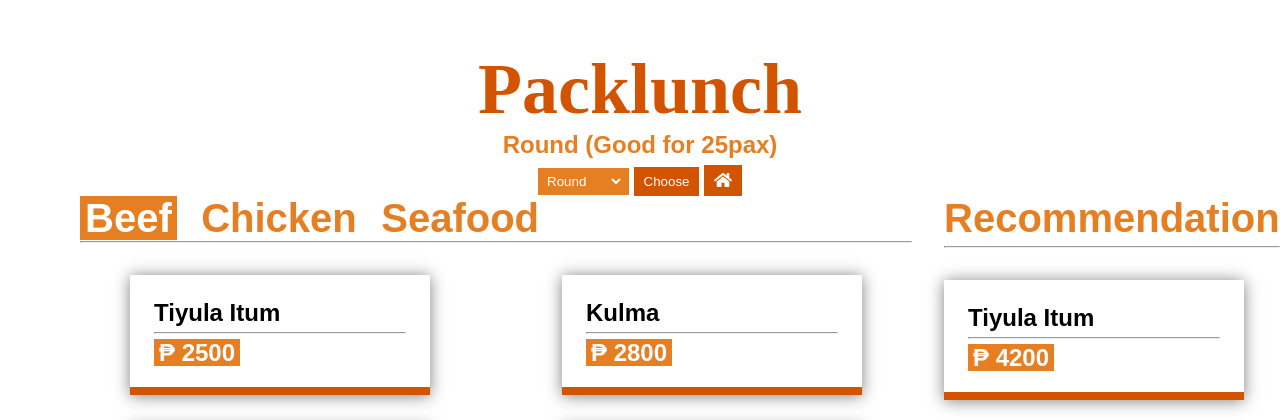
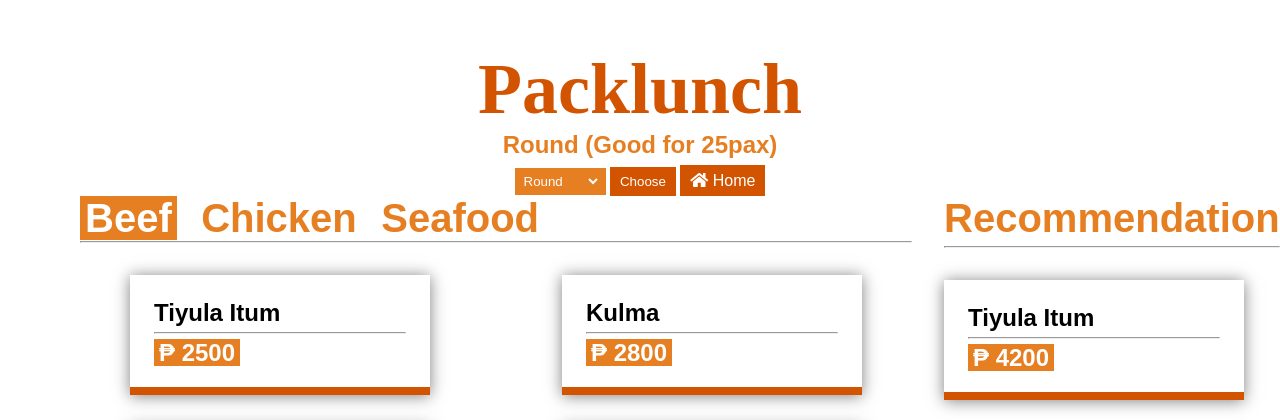
Before and after one commit to LukeGibran/dulang, a PHP site: page /dist/packlunch.php in a window 1280 px wide. Shown: the top 420 px of the page. Run offline with PHP 8.4, Linux system fonts and the light colour scheme; data comes from the database, SQL or seed files in the repository.

Commit message:
fix bug on packlunch

```diff
--- a/dist/packlunch.php
+++ b/dist/packlunch.php
@@ -122,7 +122,7 @@ if($result_r = mysqli_query($conn, $rec)){
                 <option value="rectangle">Rectangle</option>
             </select>
             <button type="submit" class='btn-sub' name="type-sub">Choose</button>
-            <a href="index.php" class='btn-sub' name="order-submit"><i class="fas fa-home"></i></a>
+            <a href="index.php" class='btn-sub --packlunch' ><i class="fas fa-home"></i> Home</a>
 
         </form>
         <form action="user_info.php" method="get">
--- a/sass/_events.scss
+++ b/sass/_events.scss
@@ -65,11 +65,15 @@
     }
     .btn-sub {
       color: #fff;
-      padding: 1rem 2rem;
       background: $primary_dark;
       padding: 7px 10px;
       border: none;
       cursor: pointer;
+
+      &.--packlunch{
+        text-decoration: none;
+        text-align: center
+      }
     }
   }
 
```
Also changed, not shown: dist/css/main.css, 1 other file.
